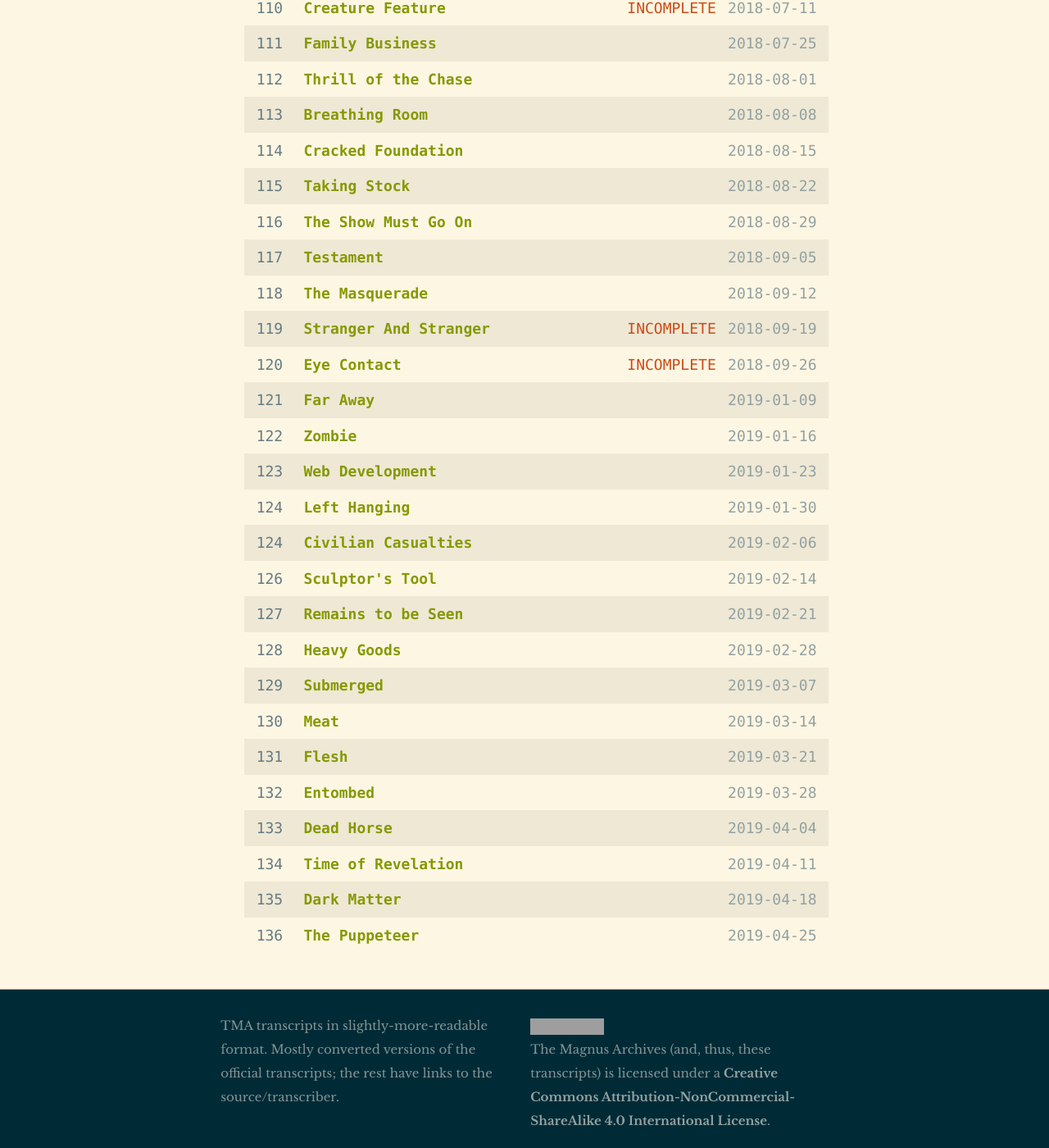
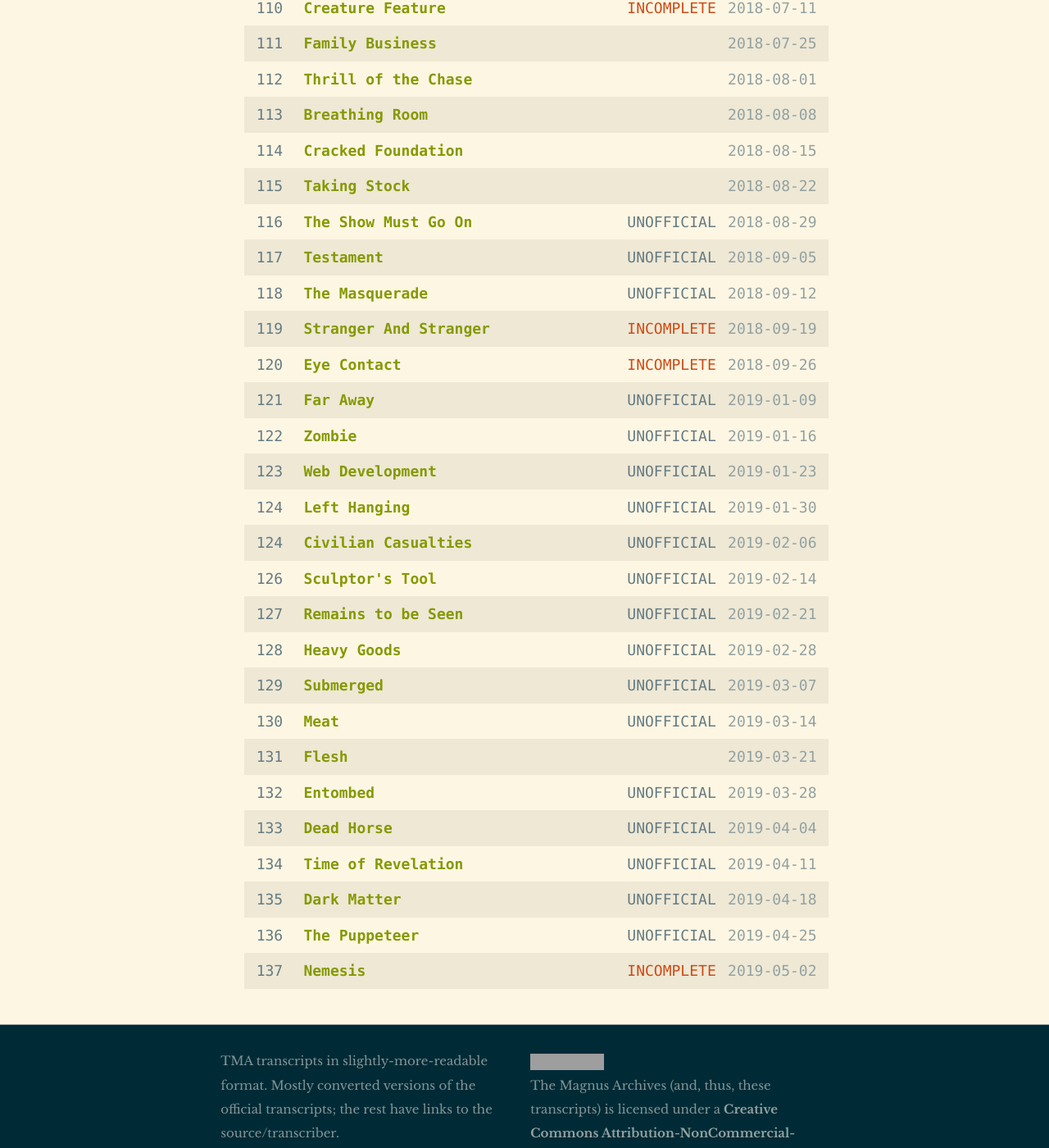
Before and after one commit to Snarp/magnus_archives_transcripts, a Jekyll site: the page built from index.html, in a window 1280 px wide and 1400 px high, scrolled down 4881 px. Shown: the whole window at 82% size. Built offline with Jekyll 4.4.1, drawn with Linux system fonts in a browser that asks for light colours; some web fonts are replaced; some of the changed text lies outside the part shown; grey boxes are pictures that could not be loaded.

Commit message:
[Savescum auto-commit.]

```diff
--- a/_sass/_layout.scss
+++ b/_sass/_layout.scss
@@ -289,8 +289,13 @@
         margin-right: 0.8rem;
     }
     .ep-status {
+        margin-right: 0.8rem;
+    }
+    .ep-status-incomplete {
         color:        $warning-text-color;
-        margin-right: 0.8rem;
+    }
+    .ep-status-unofficial {
+        color:        $text-color;
     }
     .ep-date {
         color:        $grey-color-light;
--- a/index.html
+++ b/index.html
@@ -14,7 +14,11 @@
 
       {% if post.unfinished %}
       <div class='ep-center'>
-        <a class='ep-status' href="{{ post.url | prepend: site.baseurl }}">INCOMPLETE</a>
+        <a class='ep-status ep-status-incomplete' href="{{ post.url | prepend: site.baseurl }}">INCOMPLETE</a>
+      </div>
+      {% elsif post.unofficial %}
+      <div class='ep-center'>
+        <a class='ep-status ep-status-unofficial' href="{{ post.url | prepend: site.baseurl }}">UNOFFICIAL</a>
       </div>
       {% endif %}
 
```
Also changed, not shown: _drafts/2019-05-02-137.md (added, +23 -0 lines), _drafts/template.md (added, +23 -0 lines), _posts/2019-05-02-137.md (added, +23 -0 lines).
